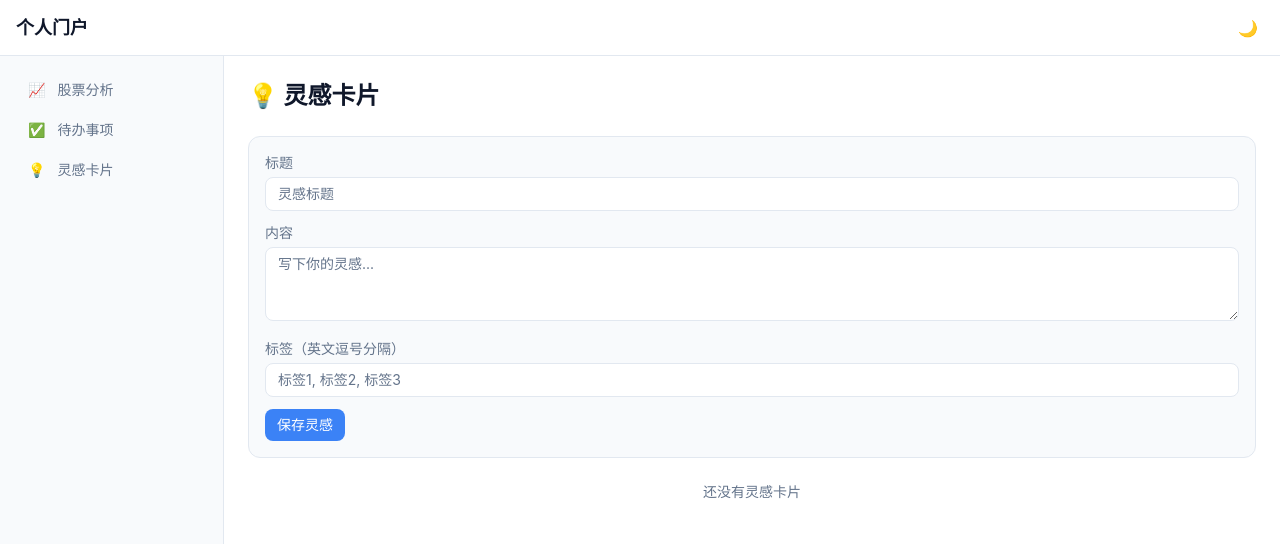
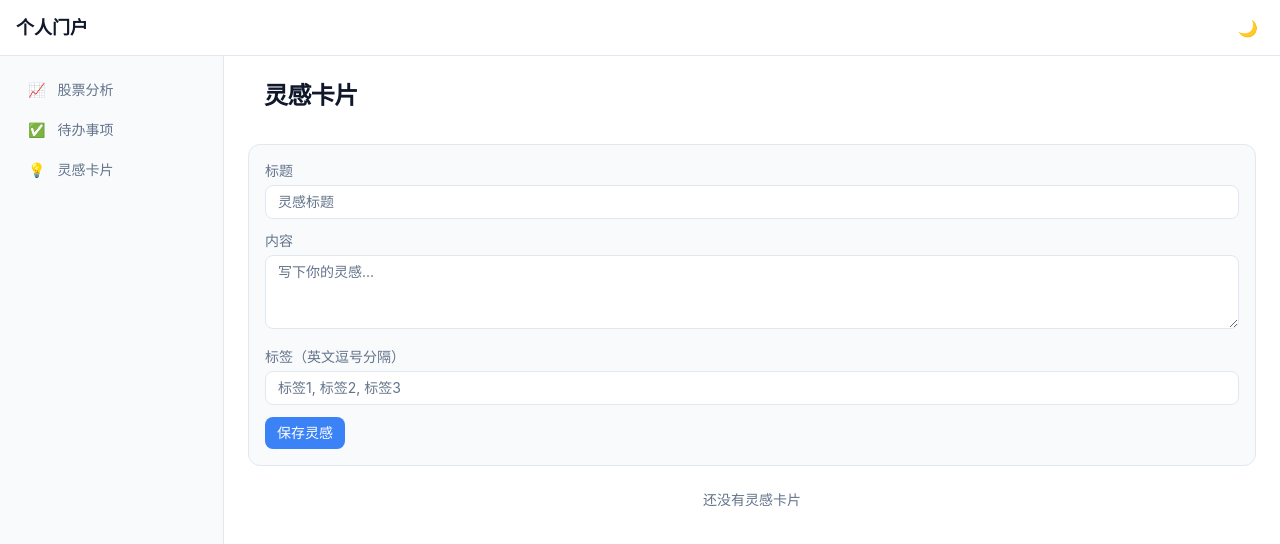
Before and after one commit to nanodaemony/nano-mengyu, a Next.js app: page /ideas in a window 1280 px wide. Shown: the top 544 px of the page. Built offline with nearby package versions, Linux system fonts and the light colour scheme.

Commit message:
feat(ideas): remove subtitle from page header

```diff
--- a/app/ideas/page.tsx
+++ b/app/ideas/page.tsx
@@ -2,8 +2,13 @@ import IdeaGrid from "@/components/ideas/IdeaGrid";
 
 export default function IdeasPage() {
   return (
-    <div className="mx-auto max-w-5xl space-y-6">
-      <h1 className="text-2xl font-bold">💡 灵感卡片</h1>
+    <div className="mx-auto max-w-5xl">
+      <div className="mb-8">
+        <div className="flex items-center gap-3 mb-1">
+          <span className="inline-block w-1 h-6 rounded-full bg-module-ideas" />
+          <h1 className="text-2xl font-bold tracking-tight">灵感卡片</h1>
+        </div>
+      </div>
       <IdeaGrid />
     </div>
   );
```
